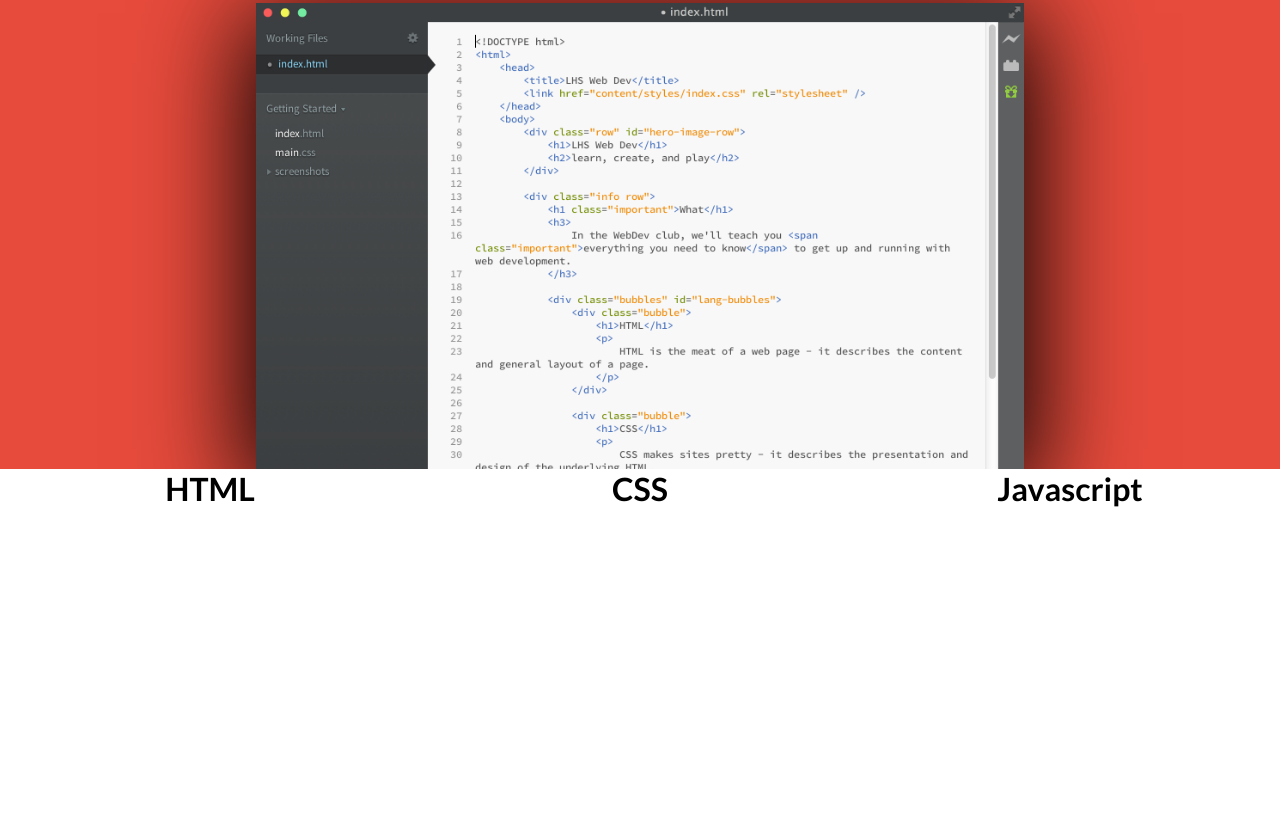
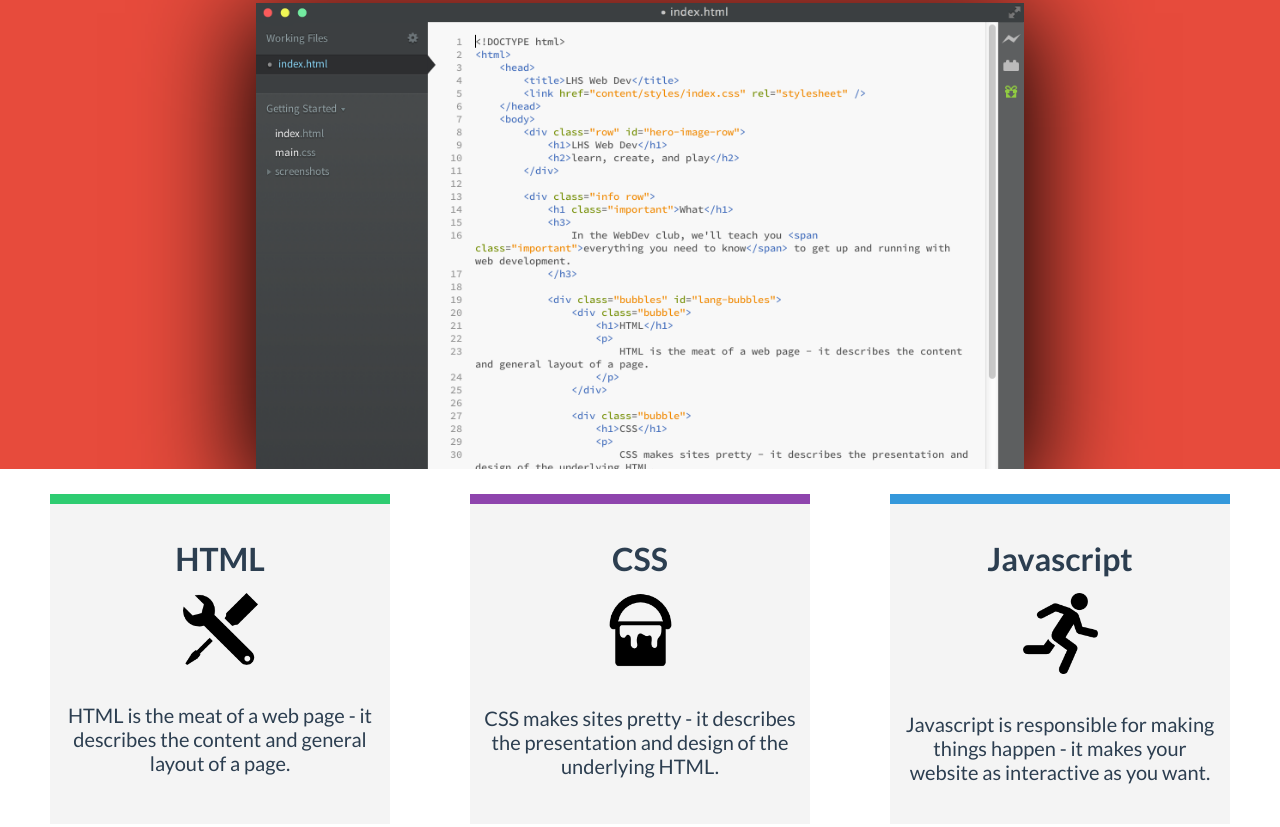
Before and after one commit to lynbrookmlclub/lynbrookmlclub.github.io, a plain HTML site: page index.html in a window 1280 px wide. Shown: the part 294-1121 px from the top of the page. Before the commit the page ends 1014 px from the top, so only its background shows below. Drawn offline with Linux system fonts and the light colour scheme.

Commit message:
the bubbles are updated

```diff
--- a/content/styles/index.css
+++ b/content/styles/index.css
@@ -75,13 +75,23 @@ h1, h2, h3 {
 .bubbles {
     text-align: center; /* centers the middle bubble */
     margin-bottom: 50px;
+    margin-top: 25px;
+    color: #2c3e50;
 }
     .bubbles .bubble {
         width: 25%;
+        background-color: #f4f4f4;
+        height: 300px;
+        padding: 10px;
     }
         .bubbles .bubble h1 {
-            color: #000;
             font-weight: 600;
+            margin-top: 25px;
+        }
+        .bubbles .bubble img {
+            width: 75px;
+            margin-top: 15px;
+            margin-bottom: 15px;
         }
         .bubbles .bubble p {
             font-size: 20px;
@@ -89,13 +99,16 @@ h1, h2, h3 {
         .bubbles .bubble:first-child {
             float: left;
             margin-left: 50px;
+            border-top: 10px solid #2ecc71;
         }
         .bubbles .bubble:nth-child(2) {
             display: inline-block; /* this is basically a replacement for float:center, it'll cause it to position based on the text-align:center in .bubbles */
+            border-top: 10px solid #8e44ad;
         }
         .bubbles .bubble:last-child {
             float: right;
             margin-right: 50px;
+            border-top: 10px solid #3498db;
         }
 
 .info {
--- a/index.html
+++ b/index.html
@@ -21,6 +21,7 @@
             <div class="bubbles" id="lang-bubbles">
                 <div class="bubble">
                     <h1>HTML</h1>
+                    <img src="content/images/html-icon.png" alt="html" />
                     <p>
                         HTML is the meat of a web page - it describes the content and general layout of a page.
                     </p>
@@ -28,6 +29,7 @@
 
                 <div class="bubble">
                     <h1>CSS</h1>
+                    <img src="content/images/css-icon.png" alt="css" />
                     <p>
                         CSS makes sites pretty - it describes the presentation and design of the underlying HTML.
                     </p>
@@ -35,6 +37,7 @@
 
                 <div class="bubble">
                     <h1>Javascript</h1>
+                    <img src="content/images/js-icon.png" alt="javascript" />
                     <p>
                         Javascript is responsible for making things happen - it makes your website as interactive as you want.
                     </p>
```
